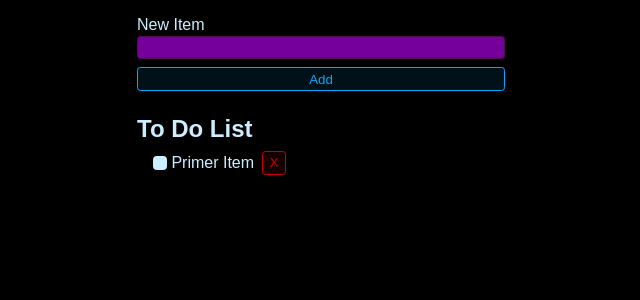
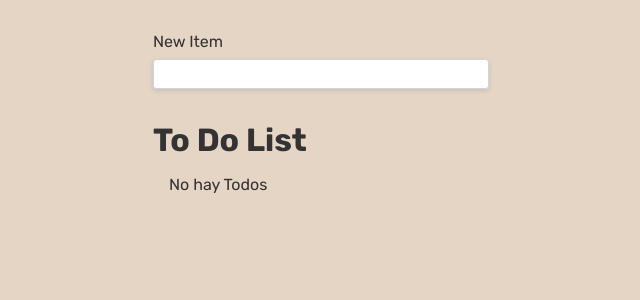
Before and after one commit to The-Nick-J/ToDoList, a React app: page / in a window 1280 px wide. Shown: the top 300 px of the page, without its empty margins (319-959 px from the left). Built offline with nearby package versions, Linux system fonts and the light colour scheme.

Commit message:
todolist

```diff
--- a/package.json
+++ b/package.json
@@ -35,6 +35,7 @@
     "webpack-dev-server": "^4.15.1"
   },
   "dependencies": {
+    "bootstrap": "^5.3.2",
     "react": "^18.2.0",
     "react-dom": "^18.2.0"
   }
--- a/src/App.css
+++ b/src/App.css
@@ -1,71 +1,76 @@
+@import url('https://fonts.googleapis.com/css2?family=Rubik:ital,wght@0,300..900;1,300..900&display=swap');
+
 * {
-  font-family: Arial, Helvetica, sans-serif;
+    font-family: Rubik;
     box-sizing: border-box;
 }
 
 body {
-  background: #000000;
-  color: hsl(200, 100%, 90%);
+    background: #e4d5c4;
+    color: #333;
     max-width: 400px;
-  padding: 1rem;
+    padding: 2rem;
     margin: 0 auto;
 }
 
 .new-item-form {
     display: flex;
     flex-direction: column;
-  gap: 0.5rem;
+    gap: 1rem;
 }
 
 .form-row {
     display: flex;
     flex-direction: column;
-  gap: 0.1rem;
+    gap: 0.5rem;
 }
 
 .btn {
-  background: hsl(200, 100%, 50%, 0.1);
-  border: 1px solid hsl(200, 100%, 50%);
-  color: hsl(200, 100%, 50%);
-  padding: 0.25em 0.5em;
+    background: #007BFF;
+    border: none;
+    color: white;
+    padding: 0.5em 1em;
     border-radius: 0.25em;
     cursor: pointer;
     outline: none;
+    box-shadow: 0 2px 5px rgba(0,0,0,0.15);
+    transition: all 0.3s ease;
 }
 
 .btn:hover,
 .btn:focus-visible {
-  background: hsl(200, 100%, 50%, 0.2);
+    background: #0056b3;
 }
 
 .btn.btn-danger {
-  background: hsl(0, 100%, 40%, 0.1);
-  border: 1px solid hsl(0, 100%, 40%);
-  color: hsl(0, 100%, 40%);
+    background: #dc3545;
+    font-size: 10px;
 }
 
 .btn.btn-danger:hover,
 .btn.btn-danger:focus-visible {
-  background: hsl(0, 100%, 40%, 0.2);
+    background: #c82333;
 }
 
 .new-item-form input {
     outline: none;
-  border: 1px solid hsl(300, 74%, 18%);
-  background: hsl(286, 100%, 30%);
+    border: 1px solid #ced4da;
+    background: white;
     border-radius: 0.25em;
-  padding: 0.25em 0.5em;
-  color: hsl(200, 100%, 90%);
+    padding: 0.5em 1em;
+    color: #495057;
+    box-shadow: 0 2px 5px rgba(0,0,0,0.1);
 }
 
 .new-item-form input:focus {
-  border: 1px solid hsl(200, 100%, 70%);
+    border-color: #80bdff;
+    box-shadow: 0 0 0 0.2rem rgba(0,123,255,.25);
 }
 
 .header {
-  font-size: 1.5rem;
-  margin-top: 1.5rem;
-  margin-bottom: 0.5rem;
+    font-size: 2rem;
+    margin-top: 2rem;
+    margin-bottom: 1rem;
 }
 
 .list {
@@ -76,30 +81,30 @@ body {
 }
 
 .list li:has(input:checked) label {
-  color: hsl(200, 20%, 40%);
+    color: #6c757d;
 }
 
 .list {
     display: flex;
     flex-direction: column;
-  gap: 0.3rem;
+    gap: 1rem;
 }
 
 .list li {
     display: flex;
-  gap: 0.5rem;
+    gap: 1rem;
     align-items: center;
 }
 
 .list li label {
     display: flex;
-  gap: 0.25rem;
+    gap: 0.5rem;
     cursor: pointer;
     align-items: center;
 }
 
 .list li:has(input:focus-visible) label {
-  outline: 1px solid hsl(200, 100%, 50%);
+    outline: 1px solid #80bdff;
 }
 
 .list li input {
@@ -114,9 +119,9 @@ body {
 .list li label::before {
     content: "";
     display: block;
-  width: 0.9rem;
-  height: 0.9rem;
-  background: hsl(200, 100%, 90%);
+    width: 1.2rem;
+    height: 1.2rem;
+    background: #6c757d;
     border-radius: 0.25em;
     display: flex;
     justify-content: center;
@@ -124,17 +129,27 @@ body {
 }
 
 .list li label:hover::before {
-  background: hsl(200, 100%, 80%);
+    background: #5a6268;
 }
 
 .list li:has(input:checked) label::before {
     content: "✔";
-  background: hsl(200, 100%, 40%);
-  color: hsl(200, 100%, 90%);
+    background: #28a745;
+    color: white;
     font-size: 0.75rem;
     font-weight: bold;
 }
 
 .list li:has(input:checked) label:hover::before {
-  background: hsl(200, 100%, 30%);
+    background: #218838;
 }
+
+
+.list li .btn.btn-danger {
+    display: none;
+}
+
+
+.list li label:hover ~ .btn.btn-danger {
+    display: block;
+}
--- a/src/App.jsx
+++ b/src/App.jsx
@@ -1,26 +1,42 @@
 import React, { useState } from "react";
 import "./App.css";
+import { NewTodoForm } from "./NewTodoForm";
+import { TodoList } from "./TodoList";
+
+
 const App = () => {
-    const [newItem, setNewItem] = useState("")
+  const [todos, setTodos] = useState([]);
+
+  function addTodo(title) {
+    setTodos((currentTodos) => {
+      return [
+        ...currentTodos,
+        { id: crypto.randomUUID(), title, completed: false },
+      ];
+    });
+  }
+
+  function toggleTodo(id, completed) {
+    setTodos((currentTodos) => {
+      return currentTodos.map((todo) => {
+        if (todo.id === id) {
+          return { ...todo, completed };
+        }
+        return todo;
+      });
+    });
+  }
+
+  function deleteTodo(id) {
+    setTodos((currentTodos) => {
+      return currentTodos.filter((todo) => todo.id !== id);
+    });
+  }
   return (
     <>
-      <form className="new-item-form">
-        <div className="form-row">
-          <label htmlFor="item">New Item</label>
-          <input type="text" id="item" />
-        </div>
-        <button className="btn">Add</button>
-      </form>
+      <NewTodoForm addTodo={addTodo} />
       <h1 className="header">To Do List</h1>
-      <ul className="list">
-        <li>
-        <label>
-            <input type="checkbox" />
-            Primer Item
-        </label>
-        <button className="btn btn-danger">X</button>
-        </li>
-      </ul>
+      <TodoList todos={todos} toggleTodo={toggleTodo} deleteTodo={deleteTodo} />
     </>
   );
 };
--- /dev/null
+++ b/src/NewTodoForm.jsx
@@ -0,0 +1,30 @@
+import React, { useState } from "react";
+
+export function NewTodoForm({addTodo}) {
+
+  const [newItem, setNewItem] = useState("");
+
+  const handleSubmit = (e) => {
+    e.preventDefault();
+    if (newItem === "") return;
+
+    addTodo(newItem);
+
+    setNewItem("");
+  };
+
+  return (
+    <form onSubmit={handleSubmit} className="new-item-form">
+      <div className="form-row">
+        <label htmlFor="item">New Item</label>
+        <input
+          value={newItem}
+          onChange={(e) => setNewItem(e.target.value)}
+          type="text"
+          id="item"
+        />
+      </div>
+
+    </form>
+  );
+}
--- /dev/null
+++ b/src/TodoItem.jsx
@@ -0,0 +1,22 @@
+
+import React from "react"
+export function TodoItem({ completed, id, title, toggleTodo, deleteTodo }) {
+    return (
+        <li>
+        <label>
+          <input
+            type="checkbox"
+            checked={completed}
+            onChange={(e) => toggleTodo(id, e.target.checked)}
+          />
+          {title}
+        </label>
+        <button
+          onClick={() => deleteTodo(id)}
+          className="btn btn-danger"
+        >
+          X
+        </button>
+      </li>
+    )
+}
--- /dev/null
+++ b/src/TodoList.jsx
@@ -0,0 +1,19 @@
+import { TodoItem } from "./TodoItem";
+import React from "react"
+export function TodoList({ todos, toggleTodo, deleteTodo }) {
+  return (
+    <ul className="list">
+      {todos.length === 0 && "No hay Todos"}
+      {todos.map((todo) => {
+        return (
+          <TodoItem
+          {...todo}
+            key={todo.id}
+            toggleTodo={toggleTodo}
+            deleteTodo={deleteTodo}
+          />
+        );
+      })}
+    </ul>
+  );
+}
```
Also changed, not shown: 1 other file (tests, documents, lock files or other folders). Lines whose indentation alone changed are shown as unchanged.
